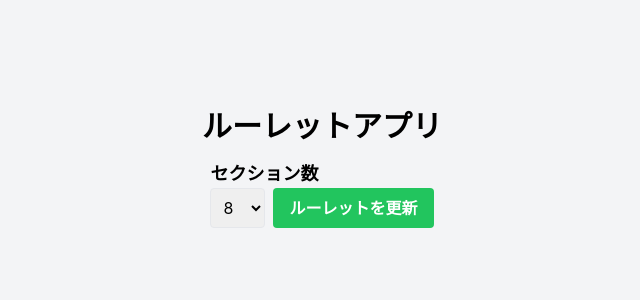
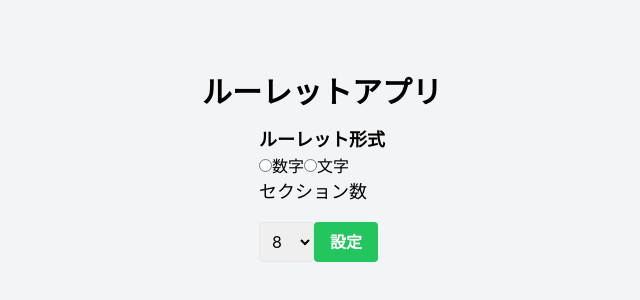
Before and after one commit to redbeans1223/roulette-app, a React (Create React App) app: page / in a window 1280 px wide. Shown: the part 224-524 px from the top of the page, without its empty margins (318-958 px from the left). Built offline with nearby package versions, Linux system fonts and the light colour scheme.

Commit message:
Add SectionForm

```diff
--- a/public/index.html
+++ b/public/index.html
@@ -24,7 +24,7 @@
       work correctly both with client-side routing and a non-root public URL.
       Learn how to configure a non-root public URL by running `npm run build`.
     -->
-    <title>React App</title>
+    <title>Roulette App</title>
   </head>
   <body>
     <noscript>You need to enable JavaScript to run this app.</noscript>
--- a/src/components/SectionForm.js
+++ b/src/components/SectionForm.js
@@ -1,26 +1,66 @@
 import React, { useState } from "react";
 
-const SectionForm = ({ onSubmit }) => {
+const SectionForm = ({onSubmit}) => {
     const [sectionCount, setSectionCount] = useState(8);
+    const [sectionType, setSectionType] = useState('numbrer');
+    const [labels, setLabels] = useState([]);
+
+    // onSubmitに結果を返す処理
     const handleSubmit = (e) => {
-        e.preventDefault();
-        onSubmit({ sectionCount, sectionType: 'number'});
+        e.preventDefault(); // デフォルトでリロードするのを抑制
+        onSubmit({sectionCount, sectionType, labels});
     };
 
     return (
         <form onSubmit={handleSubmit} className="mb-4">
-            <label className="block text-lg font-semibold">セクション数</label>
+            <label className="block text-lg font-semibold">ルーレット形式</label>
+            <div>
+                <input
+                    type="radio"
+                    name="sectionType"
+                    value="number"
+                    checked={sectionType === 'number'}
+                    onChange={() => setSectionType('number')}
+                />数字
+                <input
+                    type="radio"
+                    name="sectionType"
+                    value="text"
+                    checked={sectionType === 'text'}
+                    onChange={() => setSectionType('text')}
+                />文字
+            </div>
+            <label className="block text-lg font-semibbold">セクション数</label>
             <select
                 value={sectionCount}
                 onChange={(e) => setSectionCount(parseInt(e.target.value))}
                 className="border rounded p-2"
             >
-                {[4, 6, 8, 10, 12].map(n => (
-                    <option key={n} value={n}>{n}</option>
+                {(sectionType === 'number' ? [1, 2, 3, 4, 5, 6, 7, 8, 9, 10, 11, 12, 13
+                    , 14, 15, 16, 17, 18, 19, 20]: [1, 2, 3, 4, 5, 6, 7, 8, 9, 10]).map(n => (
+                        <option key={n} value={n}>{n}</option>
                 ))}
             </select>
-            <button type="submit" className="bg-green-500 hover:bg-green-700 text-white font-bold py-2 px-4 rounded ml-2">
-                ルーレットを更新
+            {sectionType === 'text' && (
+                <div className="mt-4">
+                    {Array.from({ length: sectionCount}).map((_, i) => (
+                        <input
+                            key={i}
+                            type="text"
+                            maxLength={10}
+                            placeholder={`セクション ${i + 1}`}
+                            onChange={(e) =>{
+                                const newLabels = [...labels];
+                                newLabels[i] = e.target.value.slice(0, 10);
+                                setLabels(newLabels);
+                            }}
+                            className="border rounded p-2 mt-2 block"
+                        />
+                    ))}
+                </div>
+            )}
+            <button type="submit" className="bg-green-500 hover:bg-green-700 text-white font-bold py-2 px-4 rounded mt-4">
+                設定
             </button>
         </form>
     );
```
